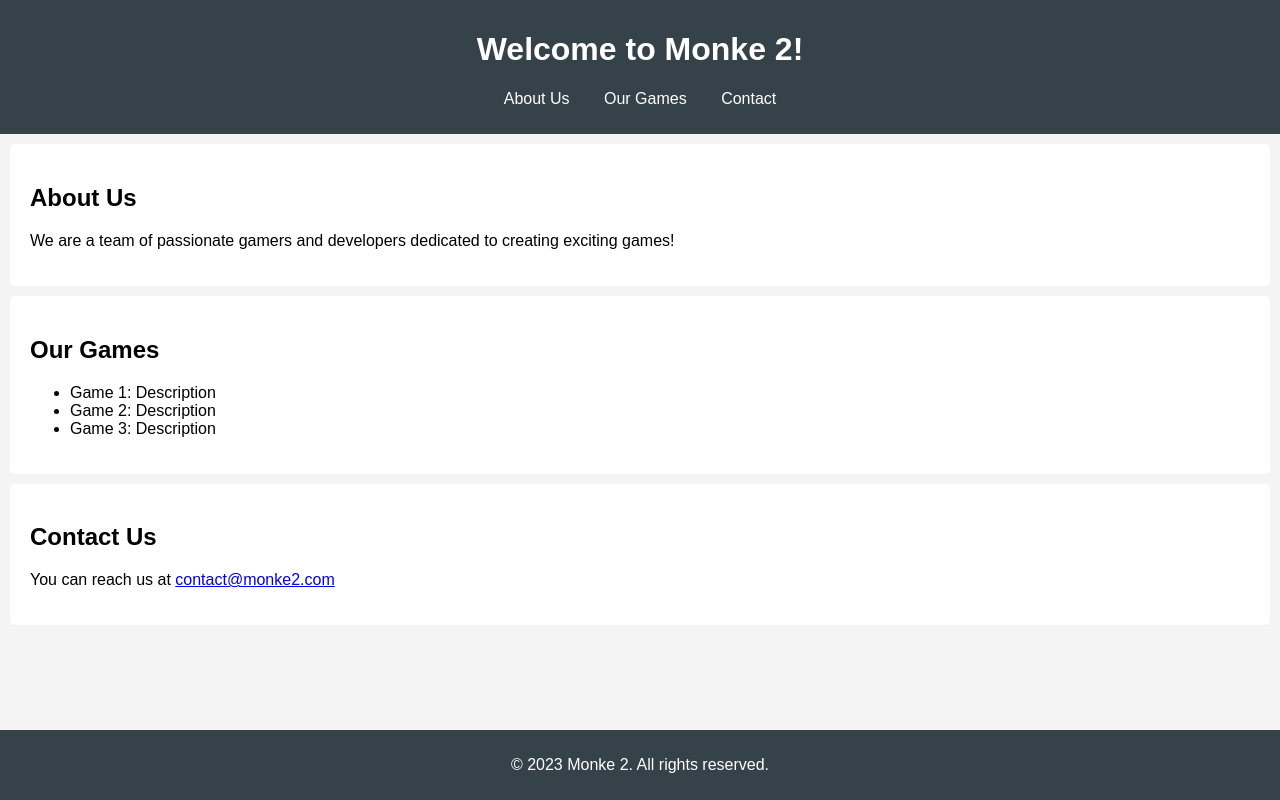
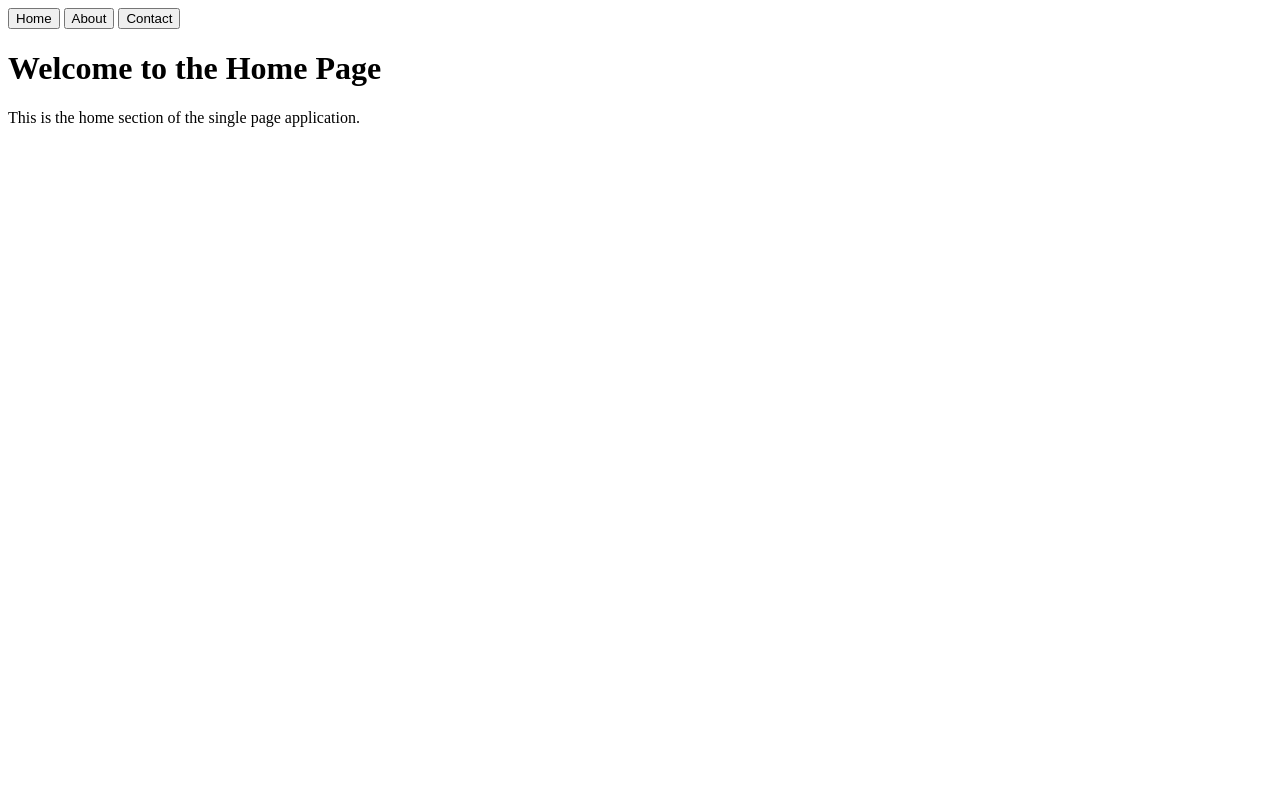
Before and after one commit to quickvr/Team-monke-2-website, a plain HTML site: page index.html in a window 1280 px wide. Drawn offline with Linux system fonts and the light colour scheme.

Commit message:
Update index.html

```diff
--- a/index.html
+++ b/index.html
@@ -3,42 +3,52 @@
 <head>
     <meta charset="UTF-8">
     <meta name="viewport" content="width=device-width, initial-scale=1.0">
-    <title>Monke 2 - Game Team</title>
-    <link rel="stylesheet" href="styles.css">
+    <title>Single Page Application</title>
+    <style>
+        .content {
+            display: none;
+        }
+        .active {
+            display: block;
+        }
+        nav {
+            margin-bottom: 20px;
+        }
+    </style>
 </head>
 <body>
-    <header>
-        <h1>Welcome to Monke 2!</h1>
-        <nav>
-            <ul>
-                <li><a href="#about">About Us</a></li>
-                <li><a href="#games">Our Games</a></li>
-                <li><a href="#contact">Contact</a></li>
-            </ul>
-        </nav>
-    </header>
 
-    <section id="about">
-        <h2>About Us</h2>
-        <p>We are a team of passionate gamers and developers dedicated to creating exciting games!</p>
-    </section>
+<nav>
+    <button onclick="showSection('home')">Home</button>
+    <button onclick="showSection('about')">About</button>
+    <button onclick="showSection('contact')">Contact</button>
+</nav>
 
-    <section id="games">
-        <h2>Our Games</h2>
-        <ul>
-            <li>Game 1: Description</li>
-            <li>Game 2: Description</li>
-            <li>Game 3: Description</li>
-        </ul>
-    </section>
+<div id="home" class="content active">
+    <h1>Welcome to the Home Page</h1>
+    <p>This is the home section of the single page application.</p>
+</div>
 
-    <section id="contact">
-        <h2>Contact Us</h2>
-        <p>You can reach us at <a href="mailto:contact@monke2.com">contact@monke2.com</a></p>
-    </section>
+<div id="about" class="content">
+    <h1>About Us</h1>
+    <p>This section contains information about us.</p>
+</div>
 
-    <footer>
-        <p>&copy; 2023 Monke 2. All rights reserved.</p>
-    </footer>
+<div id="contact" class="content">
+    <h1>Contact Us</h1>
+    <p>This is how you can contact us.</p>
+</div>
+
+<script>
+    function showSection(section) {
+        // Hide all sections
+        const sections = document.querySelectorAll('.content');
+        sections.forEach(sec => sec.classList.remove('active'));
+
+        // Show the selected section
+        document.getElementById(section).classList.add('active');
+    }
+</script>
+
 </body>
 </html>
```
